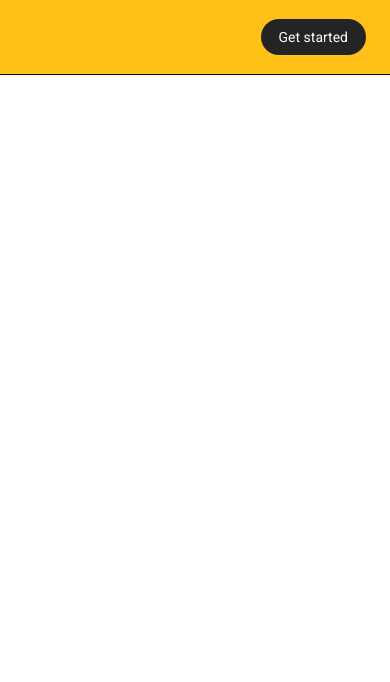
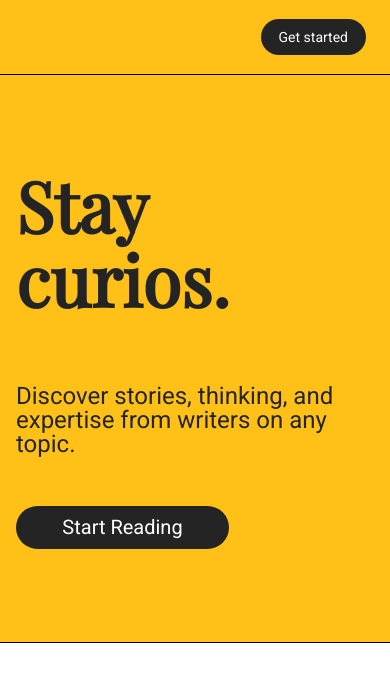
Before and after one commit to phuongvu0804/blog_app, a React (Create React App) app in the folder frontend/: page / in a window 390 px wide. Shown: the top 682 px of the page. Built offline with nearby package versions, Linux system fonts and the light colour scheme.

Commit message:
Chore: + Fix header's z-index Feat: + Add banner for home page + Create constants folder

```diff
--- a/frontend/src/Layouts/DefaultLayout/components/Header/Header.scss
+++ b/frontend/src/Layouts/DefaultLayout/components/Header/Header.scss
@@ -8,6 +8,7 @@
     align-items: center;
     height: 7.5rem;
     border-bottom: 0.1rem solid var(--black);
+    z-index: 10000;
 
     &.on-scroll {
         background-color: var(--white);
--- a/frontend/src/Layouts/DefaultLayout/components/Header/index.js
+++ b/frontend/src/Layouts/DefaultLayout/components/Header/index.js
@@ -1,12 +1,15 @@
 import React, { useEffect, useState } from 'react';
+import { Link } from 'react-router-dom';
+
+import { Container } from '@mui/system';
+import { Button } from '@mui/material';
 
 import './Header.scss';
+import images from '@/assets/images';
+
 import Image from '@/components/Image';
-import images from '@/assets/images';
 import MainButton from '@/components/MainButton';
-import { Container } from '@mui/system';
-import { Link } from 'react-router-dom';
-import { Button } from '@mui/material';
+import { MAX_WIDTH_DEFAULT_LAYOUT } from '@/constants';
 
 const Header = () => {
     const navbarList = [
@@ -54,7 +57,7 @@ const Header = () => {
             }`}
         >
             <Container
-                maxWidth="lg"
+                maxWidth={MAX_WIDTH_DEFAULT_LAYOUT}
                 sx={{
                     paddingY: 3,
                     display: 'flex',
--- a/frontend/src/assets/images/index.js
+++ b/frontend/src/assets/images/index.js
@@ -1,6 +1,7 @@
 const images = {
     noImage: require('@/assets/images/no-image.png'),
     logo: require('@/assets/images/logo.svg').default,
+    bannerHomePage: require('@/assets/images/banner-img.svg').default,
 };
 
 export default images;
--- /dev/null
+++ b/frontend/src/constants/index.js
@@ -0,0 +1,2 @@
+export const MAX_WIDTH_DEFAULT_LAYOUT = 'lg';
+export const HEADER_HEIGHT_DEFAULT_LAYOUT = '7.5rem';
--- /dev/null
+++ b/frontend/src/pages/Home/components/Banner/Banner.scss
@@ -0,0 +1,75 @@
+@import url('https://fonts.googleapis.com/css2?family=Playfair+Display&display=swap');
+
+.banner__wrapper {
+    position: relative;
+    background-color: var(--yellow);
+    border-bottom: 0.1rem solid var(--black);
+}
+
+div.banner__container {
+    display: flex;
+    height: 45.5rem;
+    align-items: center;
+}
+
+.banner__content {
+    h2 {
+        font-family: 'Playfair Display', serif;
+        font-size: 10.6rem;
+        margin-bottom: 6.8rem;
+    }
+
+    p {
+        margin-bottom: 5rem;
+        font-size: 2.4rem;
+        font-weight: 400;
+        line-height: 2.4rem;
+        color: var(--text-color);
+    }
+
+    button {
+        font-size: 2rem;
+        padding: 0.8rem 2rem;
+        width: 21.3rem;
+    }
+}
+
+.banner__img {
+    position: absolute;
+    right: 0;
+    top: 0;
+    bottom: 0;
+}
+
+//Responsive for tablet devices
+@media (min-width: 740px) and (max-width: 1023px) {
+    .banner__content {
+        width: 50rem;
+
+        h2 {
+            font-size: 8.5rem;
+        }
+    }
+
+    .banner__img {
+        left: 42rem;
+    }
+}
+
+//Responsive for mobile devices
+@media (max-width: 739px) {
+    div.banner__container {
+        height: 100%;
+    }
+    .banner__content {
+        padding: 9.3rem 0;
+        h2 {
+            font-size: 7rem;
+            line-height: 7.4rem;
+        }
+    }
+
+    .banner__img {
+        display: none;
+    }
+}
--- /dev/null
+++ b/frontend/src/pages/Home/components/Banner/index.js
@@ -0,0 +1,33 @@
+import React from 'react';
+import { Container } from '@mui/system';
+
+import './Banner.scss';
+import { MAX_WIDTH_DEFAULT_LAYOUT } from '@/constants';
+import images from '@/assets/images';
+
+import MainButton from '@/components/MainButton';
+import Image from '@/components/Image';
+const Banner = () => {
+    return (
+        <div className="banner__wrapper">
+            <Container
+                className="banner__container"
+                maxWidth={MAX_WIDTH_DEFAULT_LAYOUT}
+            >
+                <div className="banner__content">
+                    <h2>Stay curios.</h2>
+                    <p>
+                        Discover stories, thinking, and expertise from writers
+                        on any topic.
+                    </p>
+                    <MainButton>Start Reading</MainButton>
+                </div>
+                <div className="banner__img">
+                    <Image src={images.bannerHomePage} />
+                </div>
+            </Container>
+        </div>
+    );
+};
+
+export default Banner;
--- a/frontend/src/pages/Home/index.js
+++ b/frontend/src/pages/Home/index.js
@@ -1,9 +1,19 @@
 import React from 'react';
 
+import { Box } from '@mui/material';
+
+import { HEADER_HEIGHT_DEFAULT_LAYOUT } from '@/constants';
 import './Home.scss';
 
+import Banner from './components/Banner';
+
 const Home = () => {
-    return <div>Home</div>;
+    return (
+        <div>
+            <Box sx={{ height: HEADER_HEIGHT_DEFAULT_LAYOUT }} />
+            <Banner />
+        </div>
+    );
 };
 
 export default Home;
```
Also changed, not shown: frontend/src/assets/images/banner-img.svg (added).
